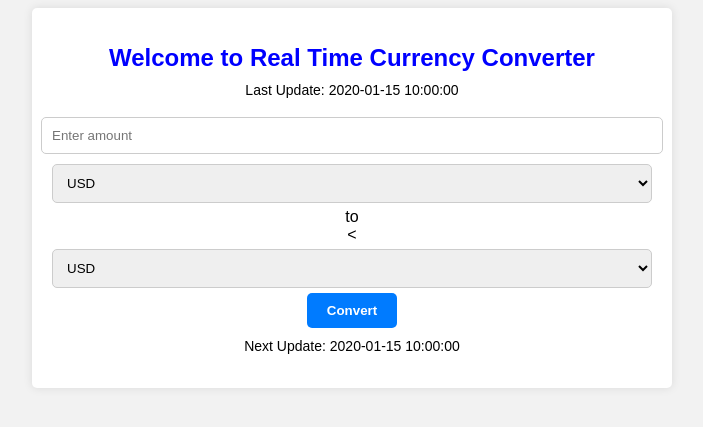
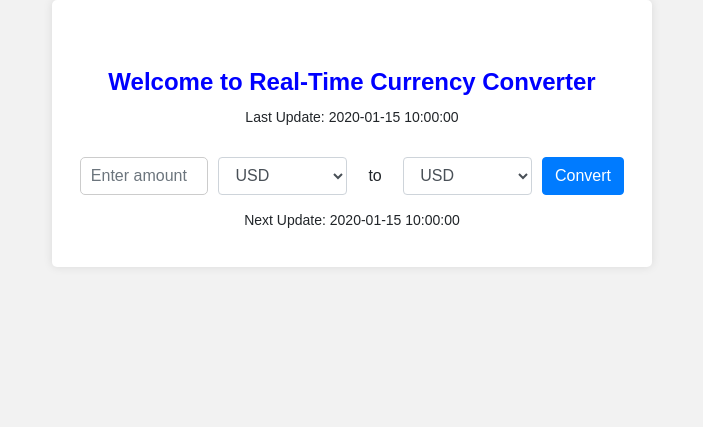
Before and after one commit to vhincekhay/CurrencyConverterApp, a Flask app: template templates/index.html in a window 1280 px wide. Shown: the top 427 px of the page, without its empty margins (288-991 px from the left). Run offline with Flask 2, Linux system fonts and the light colour scheme; the template is opened without the code that fills it: most values are stand-ins (such as "Sample title", 1, 10 or a date in 2020); some libraries are stand-ins or nearby versions.

Commit message:
Update index.html

```diff
--- a/templates/index.html
+++ b/templates/index.html
@@ -18,37 +18,40 @@
 <head>
     <meta charset="UTF-8">
     <meta name="viewport" content="width=device-width, initial-scale=1.0">
+    <link rel="stylesheet" href="https://stackpath.bootstrapcdn.com/bootstrap/4.5.2/css/bootstrap.min.css">
     <link rel="stylesheet" href="{{ url_for('static', filename='styles.css') }}">
     <title>Currency Converter</title>
 </head>
 <body>
     <div class="container">
-        <h1>Welcome to Real Time Currency Converter</h1>
+        <h1 class="mt-5">Welcome to Real-Time Currency Converter</h1>
         <p>Last Update: {{ last_update_time }}</p>
-        <form method="POST" action="/convert">
-            <!-- Input field for the amount -->
-            <input type="text" name="amount" id="amount" placeholder="Enter amount" required inputmode="numeric">
-            <script>
-                document.addEventListener('input', function (e) {
-                    if (e.target.id === 'amount') {
-                        e.target.value = e.target.value.replace(/[^0-9.]/g, '');
-                    }
-                });
-                </script>
-            <!-- Source Currency Dropdown -->
-            <select name="from_currency" id="from_currency">
+        <form method="POST" action="/convert" class="mt-4">
+            <div class="form-row align-items-center">
+                <div class="col-md-3">
+                    <input type="text" name="amount" class="form-control" placeholder="Enter amount" required>
+                </div>
+                <div class="col-md-3">
+                    <select name="from_currency" class="form-control">
                         {% for currency in currencies %}
                             <option value="{{ currency }}" {% if currency == default_from_currency %}selected{% endif %}>{{ currency }}</option>
                         {% endfor %}
                     </select>
+                </div>
+                <div class="col-md-1">
                     <span>to</span>
-            <<!-- Target Currency Dropdown -->
-            <select name="to_currency" id="to_currency">
+                </div>
+                <div class="col-md-3">
+                    <select name="to_currency" class="form-control">
                         {% for currency in currencies %}
                             <option value="{{ currency }}" {% if currency == default_to_currency %}selected{% endif %}>{{ currency }}</option>
                         {% endfor %}
                     </select>
-            <button type="submit">Convert</button>
+                </div>
+                <div class="col-md-2">
+                    <button type="submit" class="btn btn-primary btn-block">Convert</button>
+                </div>
+            </div>
         </form>
         <p>Next Update: {{ next_update_time }}</p>
     </div>
```
Lines whose indentation alone changed are shown as unchanged.
